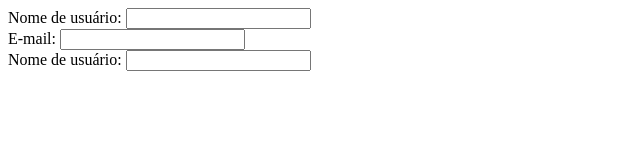
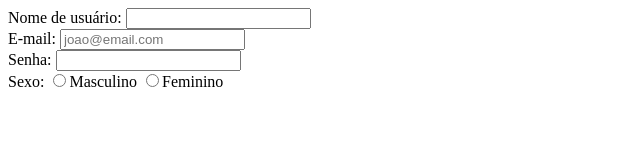
Before and after one commit to maxweberps/InfinitySchool, a plain HTML site: page 2 - Aulas Oficiais/519aula02html/formulario2.html in a window 1280 px wide. Shown: the whole page, without its empty margins (0-640 px from the left). Drawn offline with Linux system fonts and the light colour scheme.

Commit message:
Update formulario2.html

```diff
--- a/2 - Aulas Oficiais/519aula02html/formulario2.html
+++ b/2 - Aulas Oficiais/519aula02html/formulario2.html
@@ -24,12 +24,19 @@ botão (button)
         <br>
 
         <label for="email">E-mail:</label>
-        <input type="email" id="email">
+        <input type="email" id="email" placeholder="joao@email.com">
         <br>
 
-        <label for="usuario">Nome de usuário:</label>
-        <input type="text" id="usuario">
+        <label for="senha">Senha:</label>
+        <input type="password" id="senha">
         <br>
+
+        <label for="sexo">Sexo:</label>
+        <input type="radio" id="sexo">Masculino
+        <input type="radio" id="sexo">Feminino
+        <br>
+
+
     </form>
 
 </body>
```
